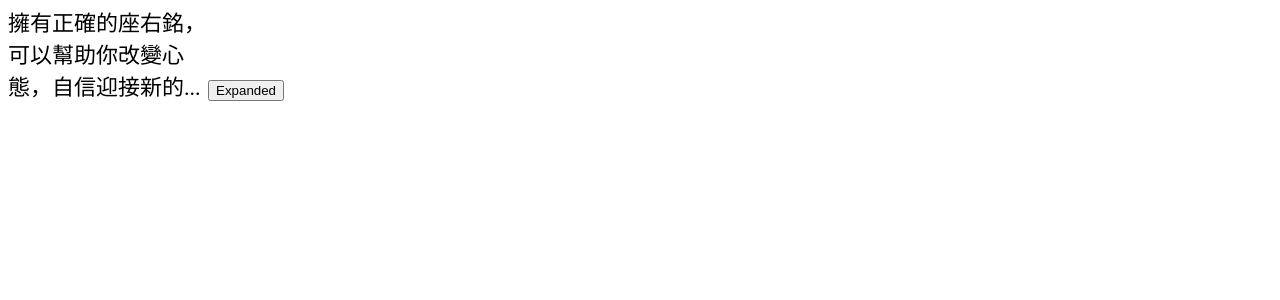
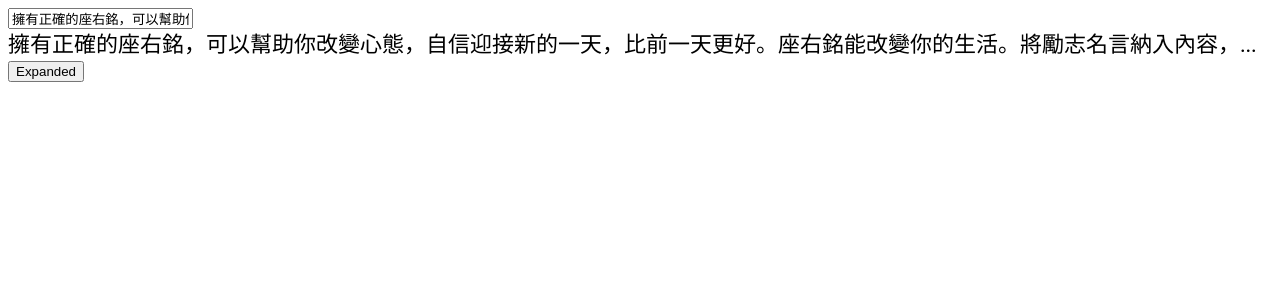
Before and after one commit to nemo-shen/noi, a Vue app: page / in a window 1280 px wide. Shown: the top 300 px of the page. Built offline with nearby package versions, Linux system fonts and the light colour scheme.

Commit message:
feat(useEllipsis): reactive

```diff
--- a/package.json
+++ b/package.json
@@ -27,9 +27,9 @@
   },
   "dependencies": {
     "@noi/core": "workspace:*",
-    "vue": "^3.4.12",
     "@vueuse/core": "^10.7.1",
-    "@vueuse/motion": "^2.0.0"
+    "@vueuse/motion": "^2.0.0",
+    "vue": "^3.4.12"
   },
   "devDependencies": {
     "@types/node": "^20.11.0",
@@ -40,6 +40,7 @@
     "eslint-config-airbnb-base": "^15.0.0",
     "eslint-config-airbnb-typescript": "^17.1.0",
     "eslint-config-prettier": "^9.1.0",
+    "eslint-plugin-markdown": "^3.0.1",
     "eslint-plugin-vue": "^9.20.1",
     "happy-dom": "^12.10.3",
     "lint-staged": "^15.2.0",
--- a/packages/core/useEllipsis/index.ts
+++ b/packages/core/useEllipsis/index.ts
@@ -3,10 +3,12 @@ import {
   type Ref,
   render,
   type VNode,
-  nextTick,
+  watch,
   computed,
   ComputedRef,
+  onMounted,
 } from 'vue'
+import { useWindowSize } from '@vueuse/core'
 
 export enum EllipsisPosition {
   Start = 'start',
@@ -167,7 +169,7 @@ const defaultUseEllipsisOptions = {
 }
 
 export const useEllipsis = (
-  target: Ref<HTMLElement>,
+  source: Ref<HTMLElement>,
   options: UseEllipsisOptions
 ): UseEllipsisReturn => {
   // eslint-disable-next-line no-param-reassign
@@ -183,8 +185,8 @@ export const useEllipsis = (
         : EllipsisState.Collapsed
   }
 
-  nextTick(() => {
-    clone.value = useCloneElement(target.value)
+  const reCalculate = () => {
+    clone.value = useCloneElement(source.value)
     ellipsisContent.value = calcEllipsisText(
       clone.value,
       options.content.value,
@@ -193,7 +195,13 @@ export const useEllipsis = (
       options.action ? options.action({ state, toggle }) : undefined,
       options.rows
     )
-  })
+  }
+
+  onMounted(reCalculate)
+
+  const { width } = useWindowSize()
+
+  watch([width, options.content, source], reCalculate)
 
   const content = computed(() =>
     state.value === EllipsisState.Collapsed
--- a/src/demo/UseEllipsis.vue
+++ b/src/demo/UseEllipsis.vue
@@ -20,16 +20,14 @@ const renderButton = (_this) =>
   )
 const { content, state, toggle } = useEllipsis(ellipsisRef, {
   content: sourceContent,
-  position: EllipsisPosition.End,
-  ellipsisText: '...',
-  rows: 3,
 })
 </script>
 
 <template>
-  <span class="ellipsis" ref="ellipsisRef">
+  <input v-model="sourceContent" type="text" />
+  <div class="ellipsis" ref="ellipsisRef">
     {{ content }}
-  </span>
+  </div>
   <button @click="toggle">
     {{ state === 'expanded' ? 'Collapsed' : 'Expanded' }}
   </button>
@@ -37,8 +35,8 @@ const { content, state, toggle } = useEllipsis(ellipsisRef, {
 
 <style>
 .ellipsis {
-  display: inline-block;
-  width: 200px;
+  /* display: inline-block; */
+  /* width: 200px; */
   font-size: 22px;
   line-height: 32px;
 }
```
Also changed, not shown: packages/core/useEllipsis/index.zh-CN.md (added, +1 -0 lines), .eslintrc.cjs, 2 other files (tests, documents, lock files or other folders).
